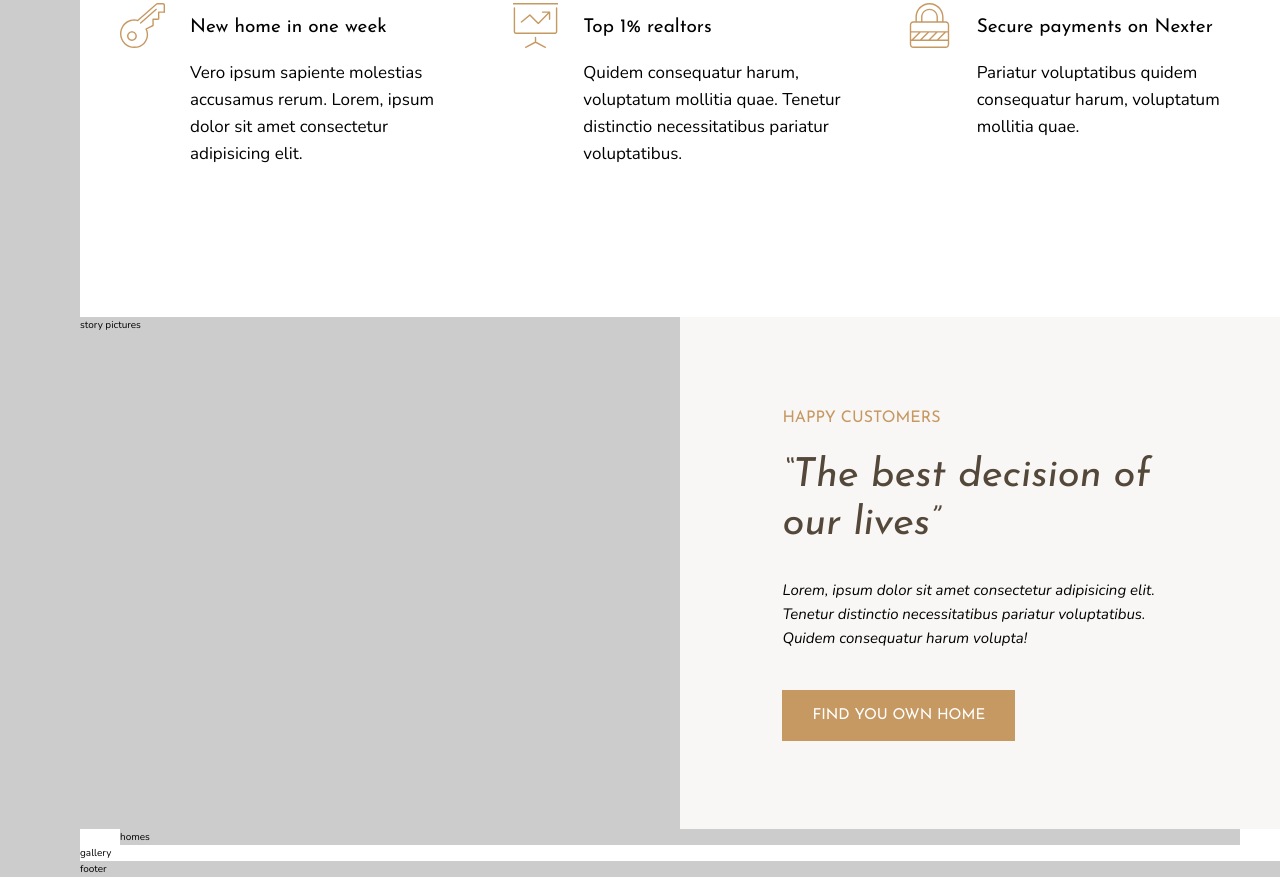
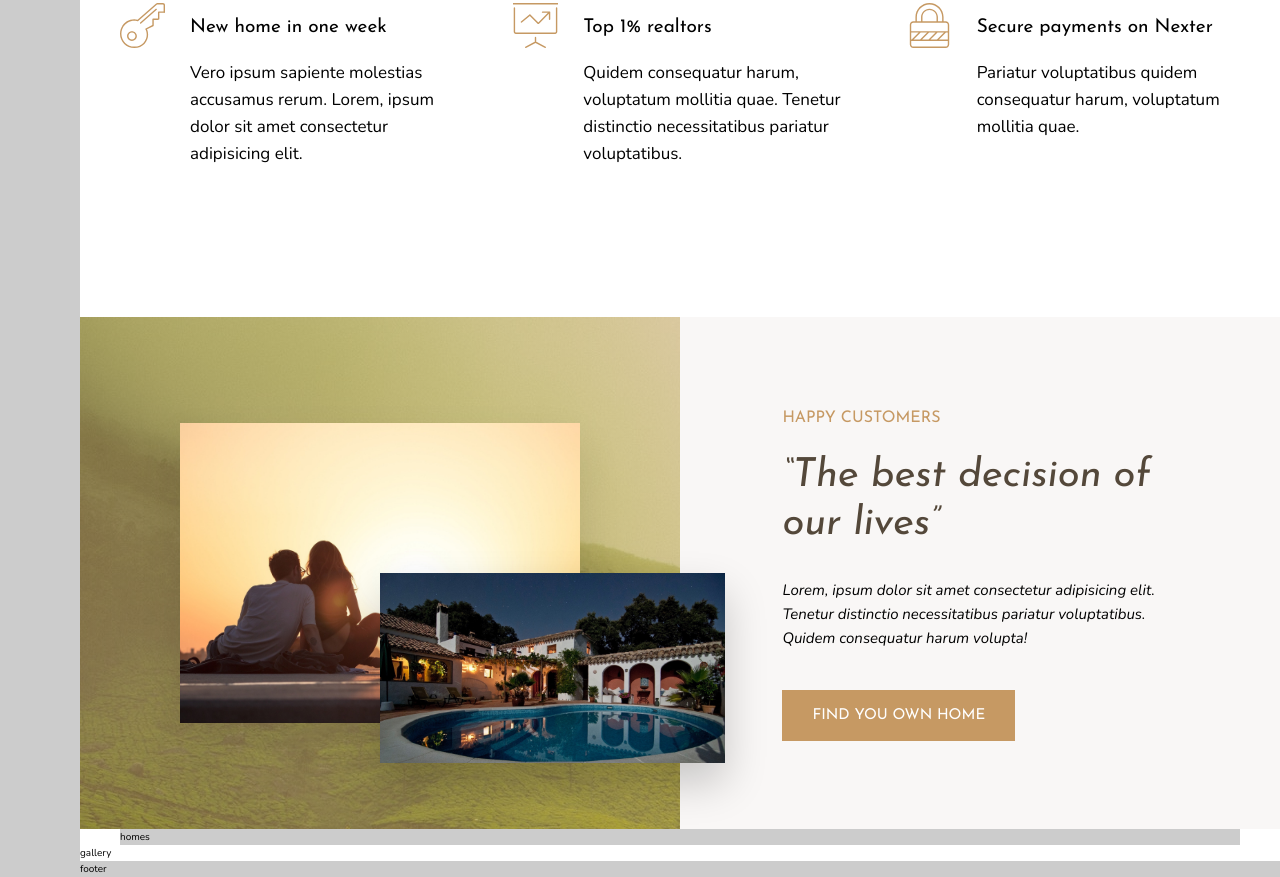
Before and after one commit to gogolab/nexter, a website: page index.html in a window 1280 px wide. Shown: the part 991-1868 px from the top of the page. Drawn offline with nearby package versions, Linux system fonts and the light colour scheme.

Commit message:
finished story section

```diff
--- a/index.html
+++ b/index.html
@@ -98,7 +98,8 @@
     </section>
 
     <div class="story__pictures">
-        story pictures
+        <img src="./img/story-1.jpeg" alt="Couple with new house" class="story__img--1">
+        <img src="./img/story-2.jpeg" alt="New house" class="story__img--2">
     </div>
 
     <div class="story__content">
--- a/sass/_story.scss
+++ b/sass/_story.scss
@@ -2,6 +2,35 @@
     &__pictures {
         background-color: $color-primary;
         grid-column: full-start / col-end 4;
+
+        display: grid;
+        grid-template-columns: repeat(6, 1fr);
+        grid-template-rows: repeat(6, 1fr);
+        align-items: center;
+
+        background-image: linear-gradient(
+                rgba($color-primary, 0.5),
+                rgba($color-primary, 0.5)
+            ),
+            url("../img/back.jpg");
+    }
+
+    &__img--1 {
+        width: 100%;
+        box-shadow: 0 2rem 4rem rgba(0, 0, 0, 0.1);
+
+        grid-area: 2 / 2 / -2 / -2;
+    }
+
+    &__img--2 {
+        width: 115%;
+        box-shadow: 0 2rem 4rem rgba(0, 0, 0, 0.2);
+
+        grid-column: 4 / -1;
+        grid-row: 4 / -2;
+        align-self: start;
+
+        z-index: 20;
     }
 
     &__content {
```
Also changed, not shown: css/style.css.
